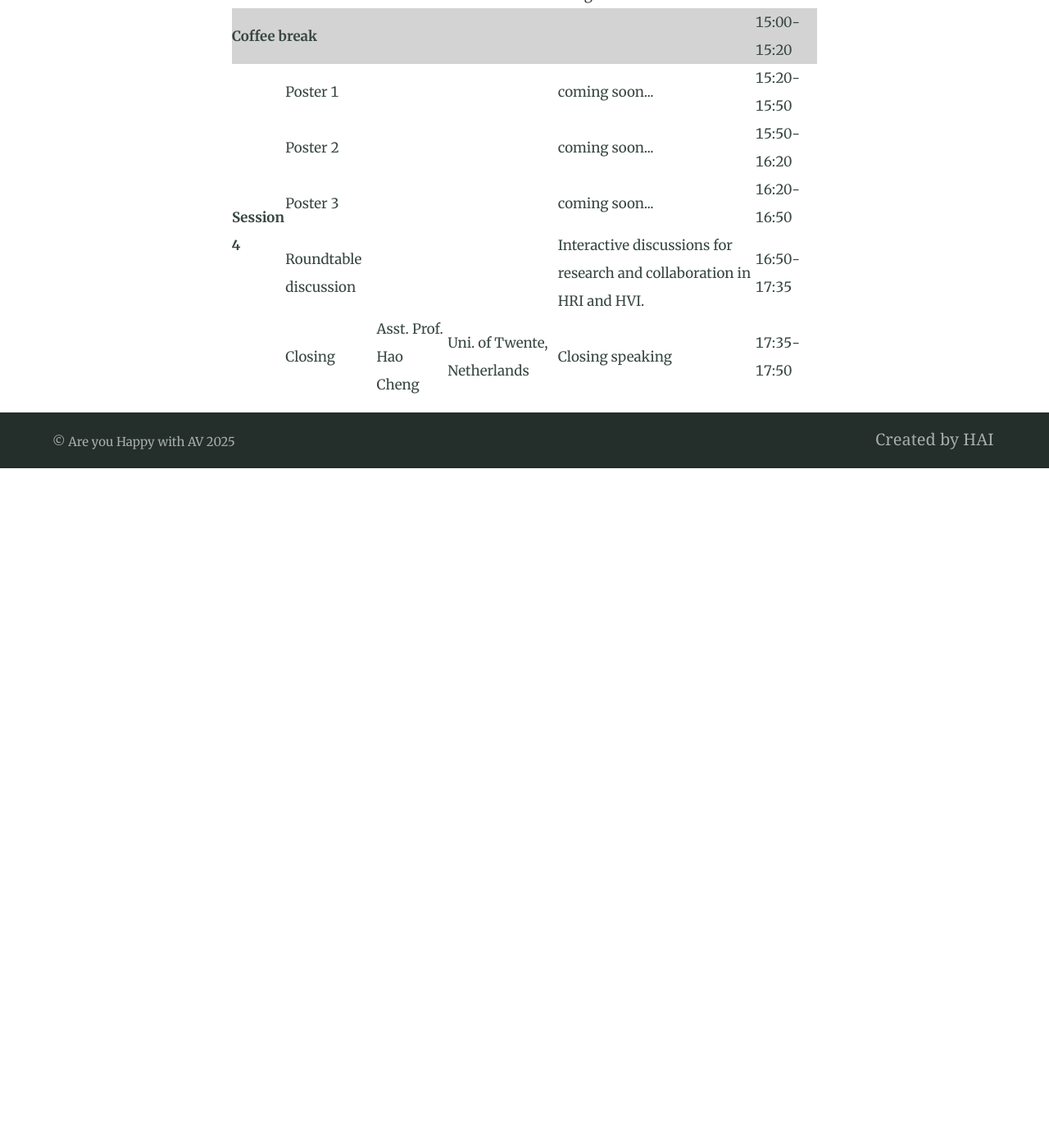
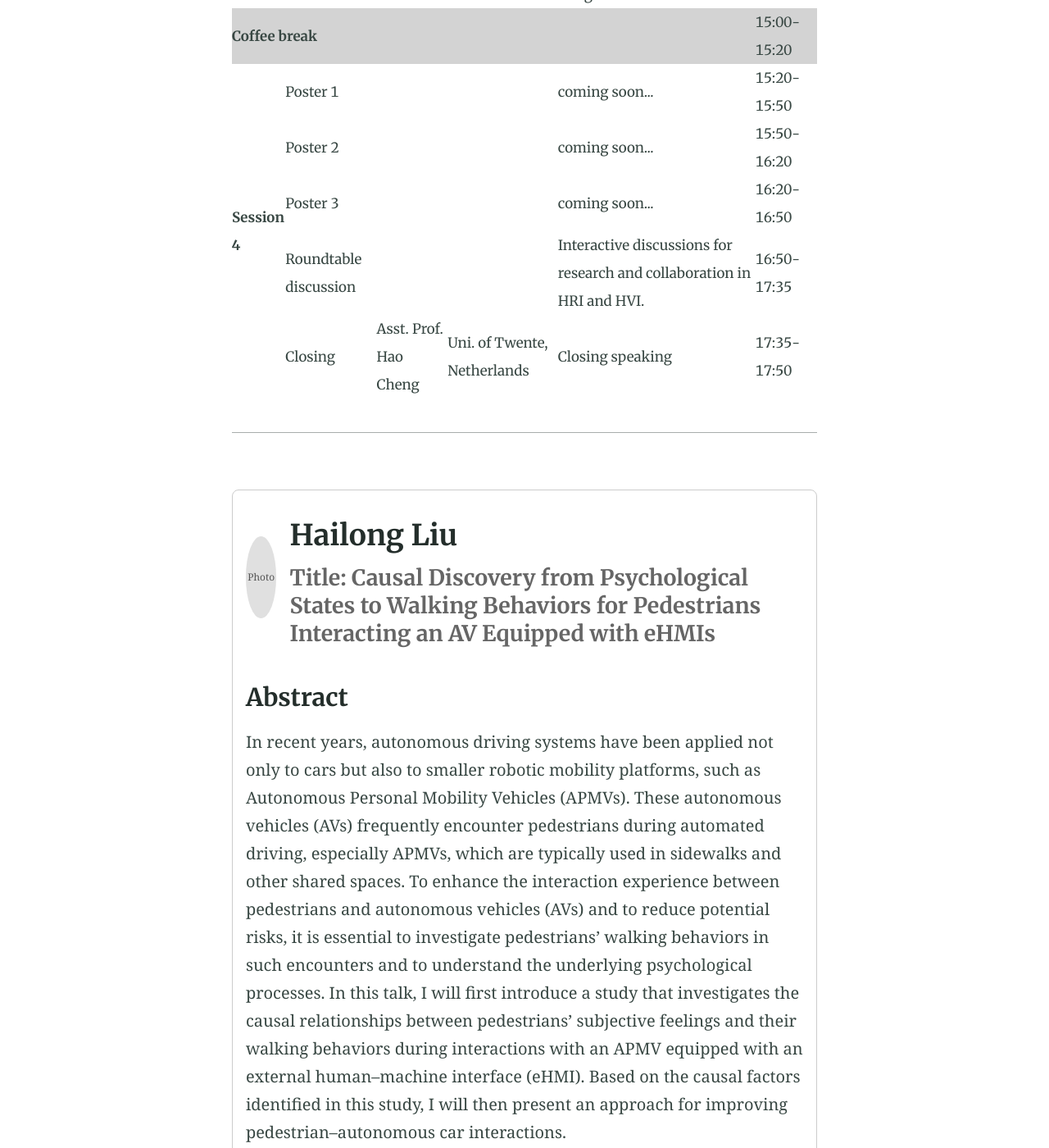
Before and after one commit to Are-You-Happy-with-AV/are-you-happy-with-av.github.io, a Jekyll site: the page built from program.md, in a window 1280 px wide and 1400 px high, scrolled down 1741 px. Shown: the whole window at 82% size. Built offline with Jekyll 4.4.1, drawn with Linux system fonts in a browser that asks for light colours; our own code applies the rules of GitHub Pages for plain Markdown files; before the commit the page ends 2312 px from its top, so only the background shows below that; some of the changed text lies outside the part shown.

Commit message:
Update program.md

```diff
--- a/program.md
+++ b/program.md
@@ -128,3 +128,43 @@ Program is coming soon...
     <td>17:35-17:50</td>
   </tr>
 </table>
+
+
+<hr>
+<!-- Speaker 1 -->
+<div style="border:1px solid #ccc; border-radius:8px; padding:16px; margin:20px 0;">
+
+  <div style="display:flex; align-items:center; gap:16px;">
+    <!-- Profile Photo Placeholder -->
+    <div style="width:100px; height:100px; background:#e0e0e0; border-radius:50%; display:flex; align-items:center; justify-content:center; font-size:12px; color:#555;">
+      Photo
+    </div>
+    <!-- Name and Title -->
+    <div>
+      <h2 style="margin:0;">Hailong Liu</h2>
+      <h4 style="margin:4px 0; color:#666;">Title: Causal Discovery from Psychological States to Walking Behaviors for Pedestrians Interacting an AV Equipped with eHMIs</h4>
+    </div>
+  </div>
+
+  <!-- Abstract -->
+  <div style="margin-top:16px;">
+    <h3>Abstract</h3>
+    <p>
+In recent years, autonomous driving systems have been applied not only to cars but also to smaller robotic mobility platforms, such as Autonomous Personal Mobility Vehicles (APMVs). These autonomous vehicles (AVs) frequently encounter pedestrians during automated driving, especially APMVs, which are typically used in sidewalks and other shared spaces. To enhance the interaction experience between pedestrians and autonomous vehicles (AVs) and to reduce potential risks, it is essential to investigate pedestrians’ walking behaviors in such encounters and to understand the underlying psychological processes. In this talk, I will first introduce a study that investigates the causal relationships between pedestrians’ subjective feelings and their walking behaviors during interactions with an APMV equipped with an external human–machine interface (eHMI). Based on the causal factors identified in this study, I will then present an approach for improving pedestrian–autonomous car interactions.
+    </p>
+  </div>
+
+  <!-- Bibliography -->
+  <div style="margin-top:16px;">
+    <h3>Biography</h3>
+    <p>
+      Hailong LIU (IEEE S'15--M'19--SM'25) received his M.Eng. and Ph.D. degrees in Engineering from Ritsumeikan University, Japan, in 2015 and 2018, respectively. From Apr. 2016 to Mar. 2018, he was a JSPS Research Fellow for
+Young Scientists (DC2). He worked as a researcher at Nagoya University from Apr. 2018 to Oct. 2021. In Nov. 2021, he joined Nara Institute of Science and Technology (NAIST), Japan, as an Assistant Professor and was promoted to
+Associate Professor in Feb. 2024. His research interests focus on human factors and machine learning in
+intelligent transportation systems. He is a Senior Member of IEEE and holds memberships in IEEE ITSS, IEEE RAS, and IEEE SMC. He also serves on the Human Factors in ITS Committee of IEEE ITSS. In addition, he is a member of JSAE, JSAI, and SICE.
+    </p>
+  </div>
+
+</div>
+
+<!-- Repeat this block for each speaker -->
```
